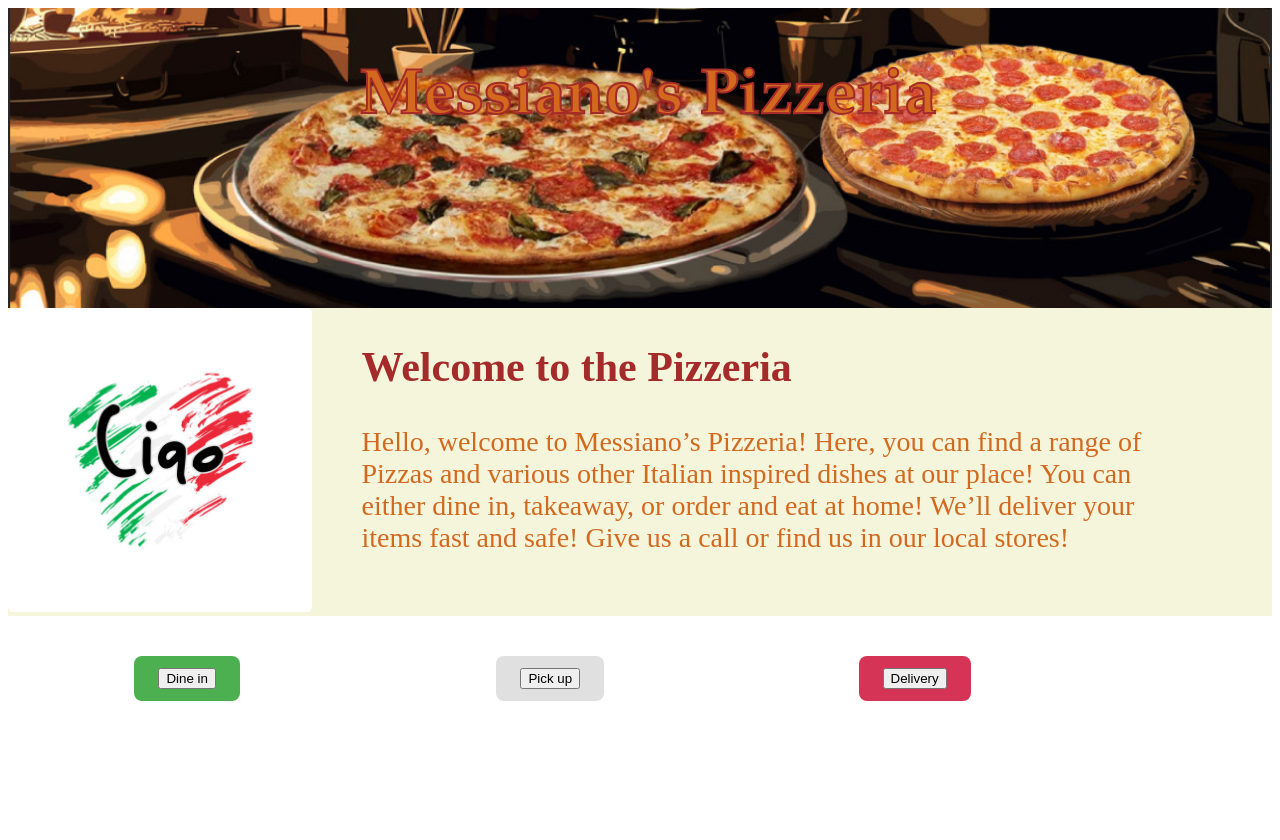
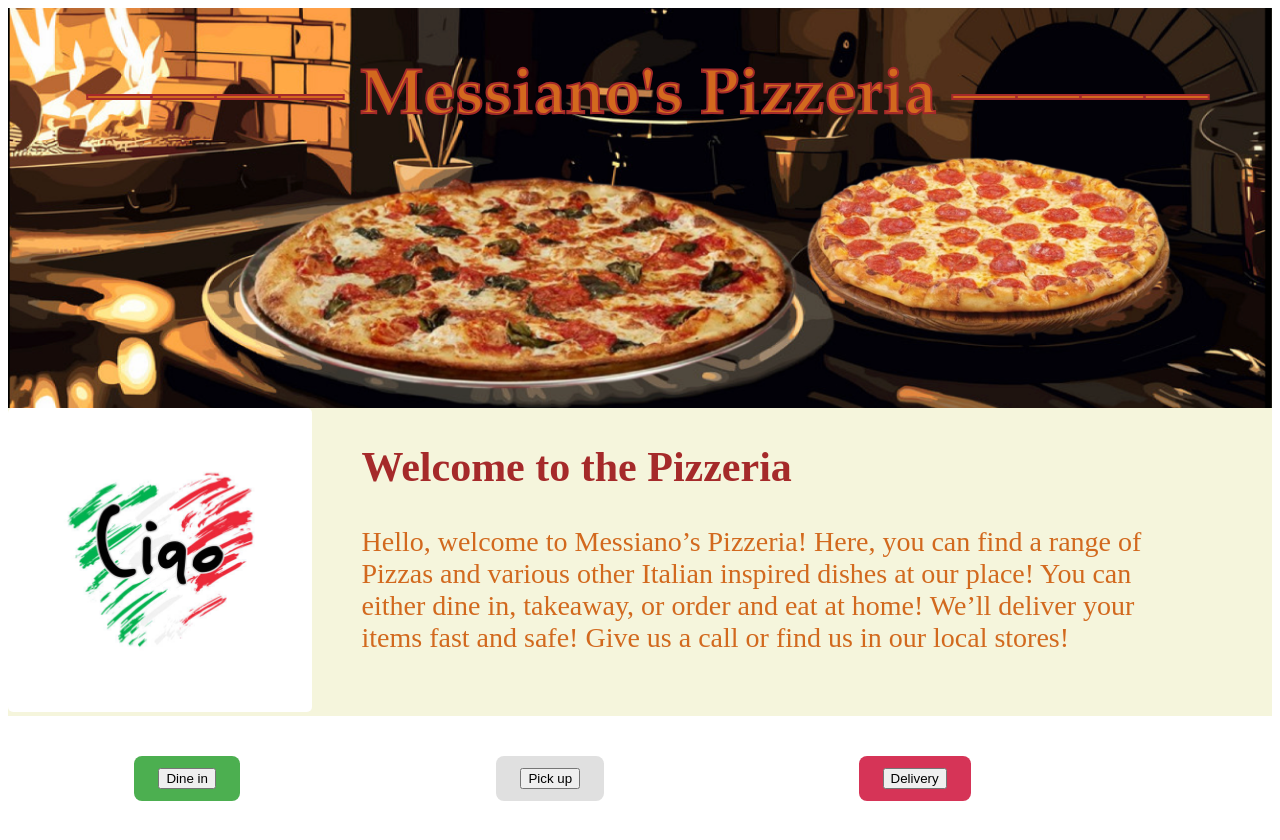
Before and after one commit to Messi-Cao/PizzaWebsite, a plain HTML site: page index.html in a window 1280 px wide. Before the commit the page ends 800 px from the top, so only its background shows below. Drawn offline with Linux system fonts and the light colour scheme.

Commit message:
Resized hero image

```diff
--- a/style.css
+++ b/style.css
@@ -4,8 +4,8 @@ img{
 }
 
 .hero-image{
-    background-image: url("./Pizza Images/Screenshot\ 2025-08-12\ at\ 1.56.47\ pm.png");
-    height: 300px;
+    background-image: url("./Pizza Images/Screenshot\ 2025-08-12\ at\ 2.16.29\ pm.png");
+    height: 400px;
     background-position: center;
     background-repeat: no-repeat;
     background-size: cover;
```
Also changed, not shown: index.html (+2 -0 lines), Pizza Images/Screenshot 2025-08-12 at 1.56.47 pm.png (deleted), Pizza Images/Screenshot 2025-08-12 at 2.16.29 pm.png (added).
